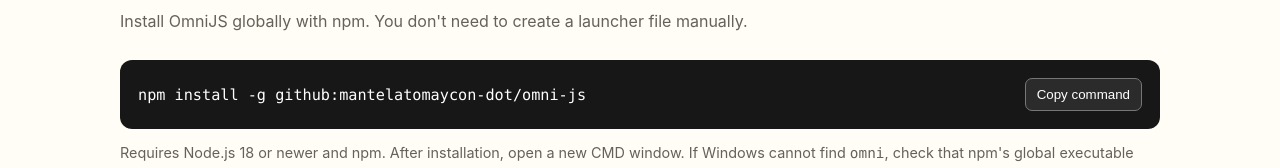
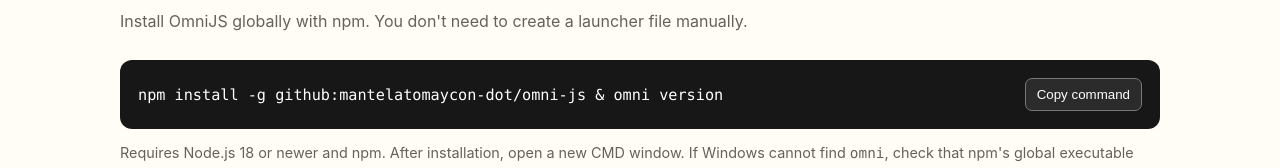
Before and after one commit to mantelatomaycon-dot/omni-js, a website: page home/index.html in a window 1280 px wide. Shown: the part 889-1057 px from the top of the page. Drawn offline with Linux system fonts and the light colour scheme.

Commit message:
Combine install and verification commands

```diff
--- a/home/index.html
+++ b/home/index.html
@@ -93,7 +93,7 @@
         <h2>Install once. Run anywhere.</h2>
         <p class="lead">Install OmniJS globally with npm. You don't need to create a launcher file manually.</p>
         <div class="install">
-          <code id="install-command">npm install -g github:mantelatomaycon-dot/omni-js</code>
+          <code id="install-command">npm install -g github:mantelatomaycon-dot/omni-js &amp; omni version</code>
           <button type="button" id="copy-install">Copy command</button>
         </div>
         <p class="note">Requires Node.js 18 or newer and npm. After installation, open a new CMD window. If Windows cannot find <code>omni</code>, check that npm's global executable folder is in your PATH.</p>
```
